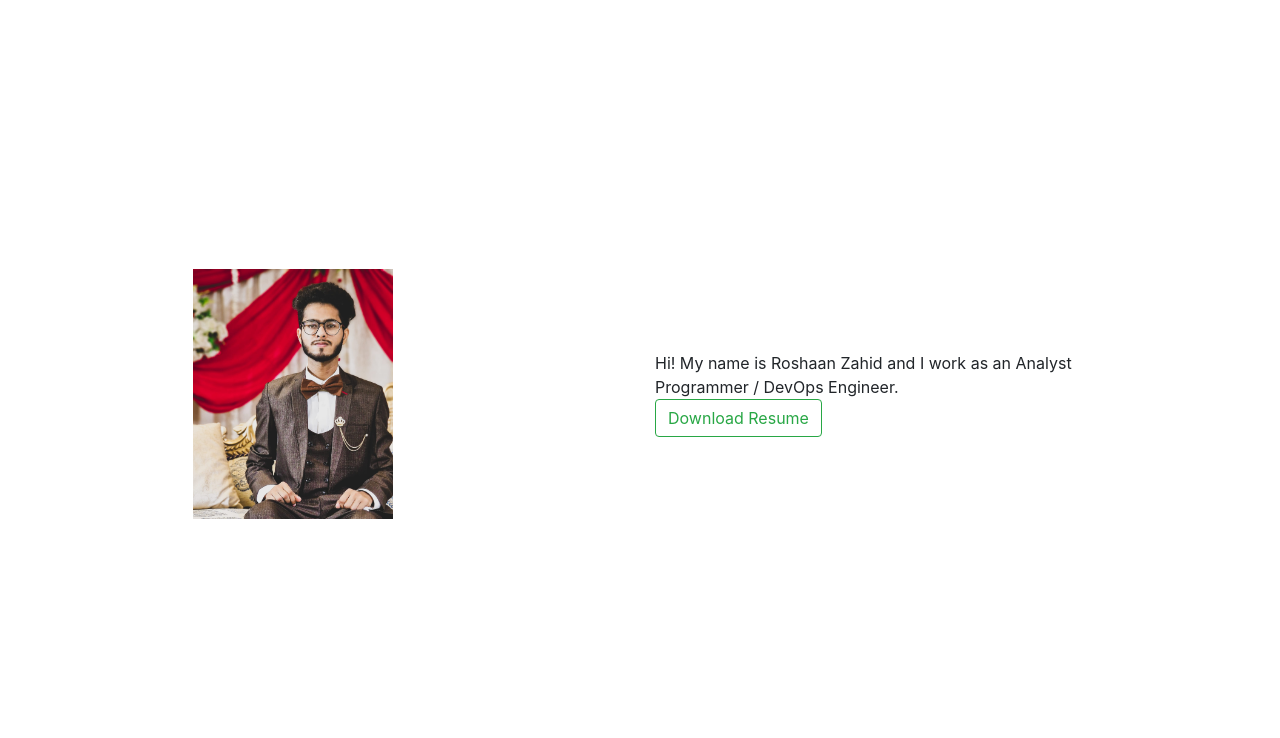
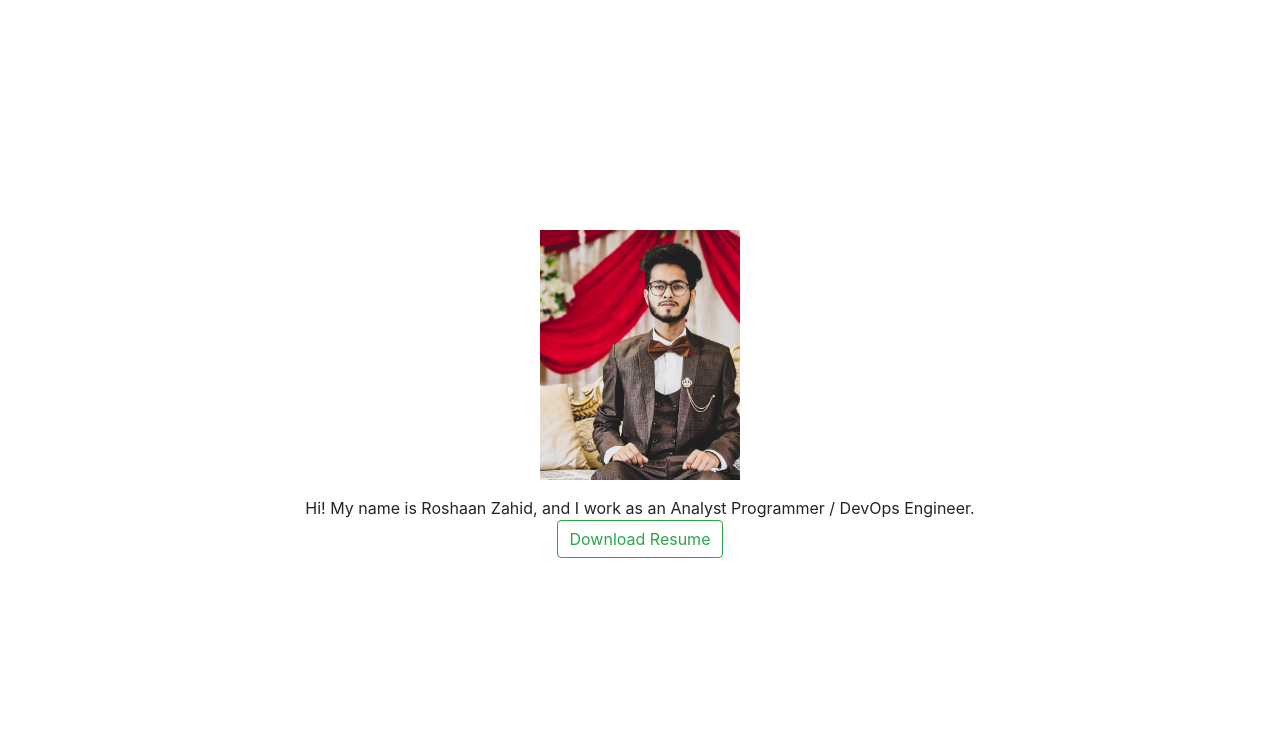
Before and after one commit to RajaRoshaan/portfolio, a plain HTML site: page index.html in a window 1280 px wide. Shown: the part 62-800 px from the top of the page. Drawn offline with nearby package versions, Linux system fonts and the light colour scheme.

Commit message:
Updated resume

```diff
--- a/index.html
+++ b/index.html
@@ -50,16 +50,15 @@
 
         <div class="container w-100 h-100 d-flex align-items-center justify-content-center">
 
-            <div class="row align-items-center justify-content-center">
-                <div class="col">
-                    <img src="./img/Roshaan Zahid.jpg" alt="" style="width: 200px; height: 250px;">
+            <div class="row align-items-center justify-content-center text-center">
+                <div class="col-12">
+                    <img src="./img/Roshaan Zahid.jpg" alt="Roshaan Zahid" style="width: 200px; height: 250px;">
                 </div>
-                <div class="col">
-                    Hi! My name is Roshaan Zahid and I work as an Analyst Programmer / DevOps Engineer.
+                <div class="col-12 mt-3">
+                    Hi! My name is Roshaan Zahid, and I work as an Analyst Programmer / DevOps Engineer.
                     <br>
-                    <a class="btn btn-outline-success my-2 my-sm-0" href = "./files/Roshaan Zahid Resume.pdf" download = "Roshaan Zahid Resume.pdf" type="">Download Resume</a>
+                    <a class="btn btn-outline-success my-2 my-sm-0" href="./files/Roshaan Zahid Resume.pdf" download="Roshaan Zahid Resume.pdf">Download Resume</a>
                 </div>
-
             </div>
 
         </div>
@@ -77,7 +76,7 @@
                 </div>
                 <div class="col">
                     <p>
-                        Experienced cloud computing professional with 2+ years of expertise in Google Cloud Platform and Azure. Proficient in a
+                        Experienced cloud computing professional with 3+ years of expertise in Google Cloud Platform and Azure. Proficient in a
                         wide range of cloud services, including Kubernetes Engine, Docker containers, monitoring and alerts, storage, and VM
                         manager in GCP. Skilled in infrastructure as code using Terraform, and build automation and deployment with Azure CI/CD
                         pipelines. Extensive experience configuring CI/CD pipelines using yaml, powershell and build automation tools to build
```
Also changed, not shown: 1 other file.
